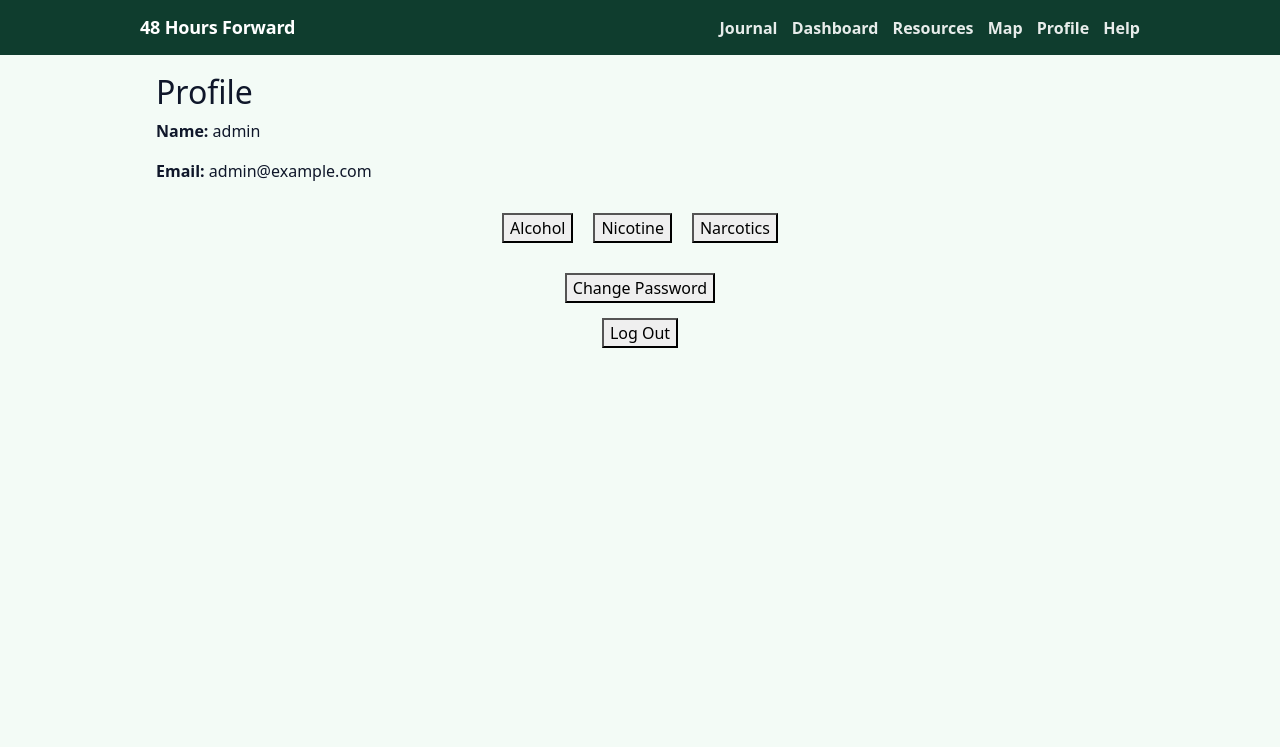
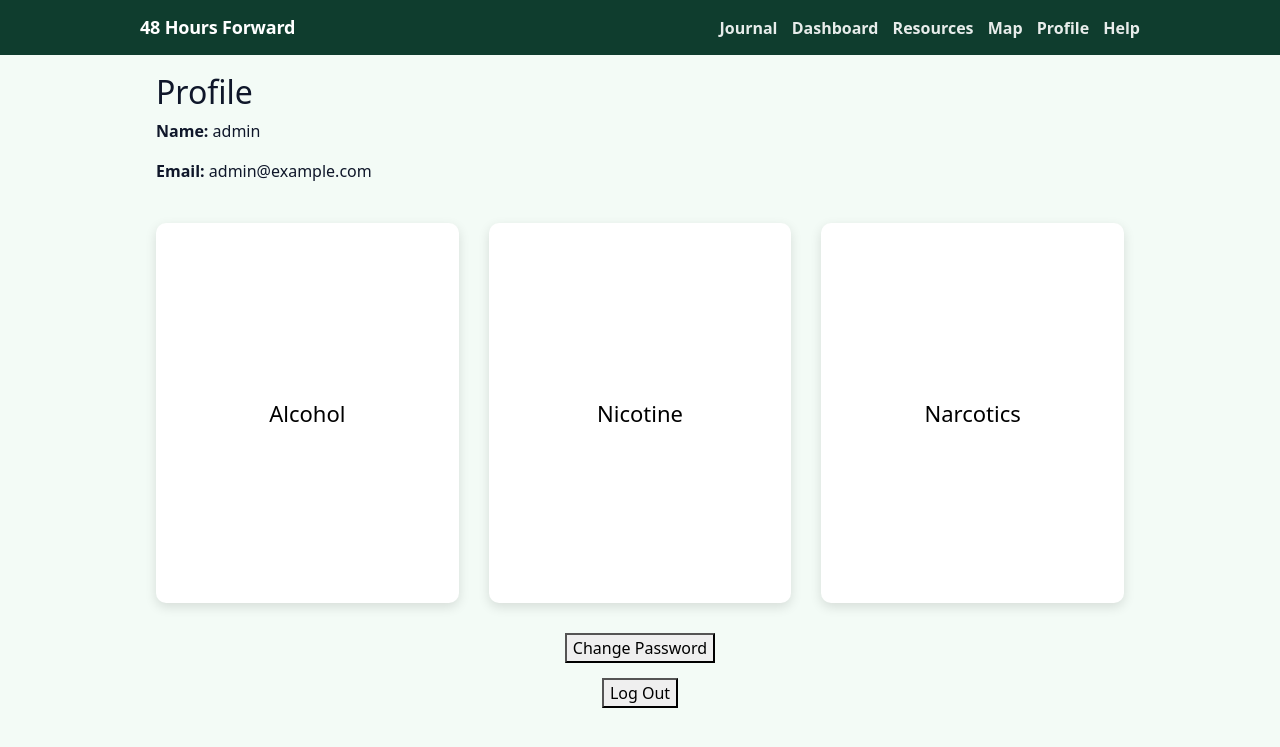
Before and after one commit to ShadowStorm0101/48_Hours_Forward, a Flask app: page /profile in a window 1280 px wide. Shown: the top 747 px of the page. Run offline with Flask 3, Linux system fonts and the light colour scheme; the visitor is signed in with stand-in values (Sample User, id 1); some libraries are stand-ins or nearby versions.

Commit message:
Added buttons for addictions (change color when pressed to indicate the addiction and if we press again, it removes it)

```diff
--- a/app/templates/profile.html
+++ b/app/templates/profile.html
@@ -23,32 +23,74 @@
   <p><strong>Email:</strong> {{ user.email }}</p>
 </div>
 
-<!-- VICES -->
+<!-- HABIT CARDS -->
 <form method="POST" action="{{ url_for('main.update_habits') }}">
   <input type="hidden" name="csrf_token" value="{{ csrf_token() }}">
 
-  <div style="display:flex; gap:20px; justify-content:center; margin:30px 0;">
+  <div class="habit-grid">
 
+    <!-- Alcohol -->
     <button type="submit" name="habit" value="alcohol"
-      class="nav-item {% if user.alcohol %}active{% endif %}">
-      Alcohol
+      class="habit-card {% if user.alcohol %}active{% endif %}">
+
+      <div class="habit-content">
+        <h3>Alcohol</h3>
+      </div>
+
+      {% if user.alcohol %}
+      <div class="menu" onclick="event.stopPropagation();">
+        ⋮
+        <div class="dropdown">
+          <p>Remove addiction</p>
+          <p>Mark as overcome</p>
+        </div>
+      </div>
+      {% endif %}
     </button>
 
+    <!-- Nicotine -->
     <button type="submit" name="habit" value="smoking"
-      class="nav-item {% if user.smoking %}active{% endif %}">
-      Nicotine
+      class="habit-card {% if user.smoking %}active{% endif %}">
+
+      <div class="habit-content">
+        <h3>Nicotine</h3>
+      </div>
+
+      {% if user.smoking %}
+      <div class="menu" onclick="event.stopPropagation();">
+        ⋮
+        <div class="dropdown">
+          <p>Remove addiction</p>
+          <p>Mark as overcome</p>
+        </div>
+      </div>
+      {% endif %}
     </button>
 
+    <!-- Narcotics -->
     <button type="submit" name="habit" value="narcotics"
-      class="nav-item {% if user.narcotics %}active{% endif %}">
-      Narcotics
+      class="habit-card {% if user.narcotics %}active{% endif %}">
+
+      <div class="habit-content">
+        <h3>Narcotics</h3>
+      </div>
+
+      {% if user.narcotics %}
+      <div class="menu" onclick="event.stopPropagation();">
+        ⋮
+        <div class="dropdown">
+          <p>Remove addiction</p>
+          <p>Mark as overcome</p>
+        </div>
+      </div>
+      {% endif %}
     </button>
 
   </div>
 </form>
 
-<!-- ACTIONS -->
-<div style="display:flex; flex-direction:column; gap:15px; align-items:center;">
+<!-- ACTION BUTTONS -->
+<div style="display:flex; flex-direction:column; gap:15px; align-items:center; margin-top:30px;">
 
   <a href="{{ url_for('main.change_password') }}">
     <button class="nav-item">Change Password</button>
@@ -60,4 +102,83 @@
 
 </div>
 
+<!-- PAGE-SPECIFIC STYLES -->
+<style>
+.habit-grid {
+  display: flex;
+  gap: 30px;
+  justify-content: center;
+  margin-top: 40px;
+}
+
+.habit-card {
+  width: 310px;
+  height: 380px;
+  border-radius: 10px;
+  border: none;
+  background: #ffffff;
+  cursor: pointer;
+  position: relative;
+
+  display: flex;
+  align-items: center;
+  justify-content: center;
+
+  box-shadow: 0 4px 12px rgba(0,0,0,0.12);
+  transition: all 0.25s ease;
+}
+
+.habit-card:hover {
+  transform: translateY(-6px);
+  box-shadow: 0 8px 20px rgba(0,0,0,0.18);
+}
+
+.habit-card.active {
+  background: #1a1a1a;
+  color: #ffffff;
+  transform: scale(1.03);
+}
+
+.habit-content h3 {
+  font-size: 22px;
+  margin: 0;
+}
+
+/* 3-dot menu */
+.menu {
+  position: absolute;
+  top: 15px;
+  right: 15px;
+  font-size: 22px;
+}
+
+/* dropdown */
+.dropdown {
+  display: none;
+  position: absolute;
+  top: 30px;
+  right: 0;
+  background: white;
+  color: black;
+  border-radius: 6px;
+  padding: 10px;
+  min-width: 160px;
+  box-shadow: 0 4px 12px rgba(0,0,0,0.15);
+}
+
+.menu:hover .dropdown {
+  display: block;
+}
+
+.dropdown p {
+  margin: 6px 0;
+  cursor: pointer;
+  font-size: 14px;
+}
+
+.dropdown p:hover {
+  color: #007bff;
+}
+</style>
+
 {% endblock %}
```
